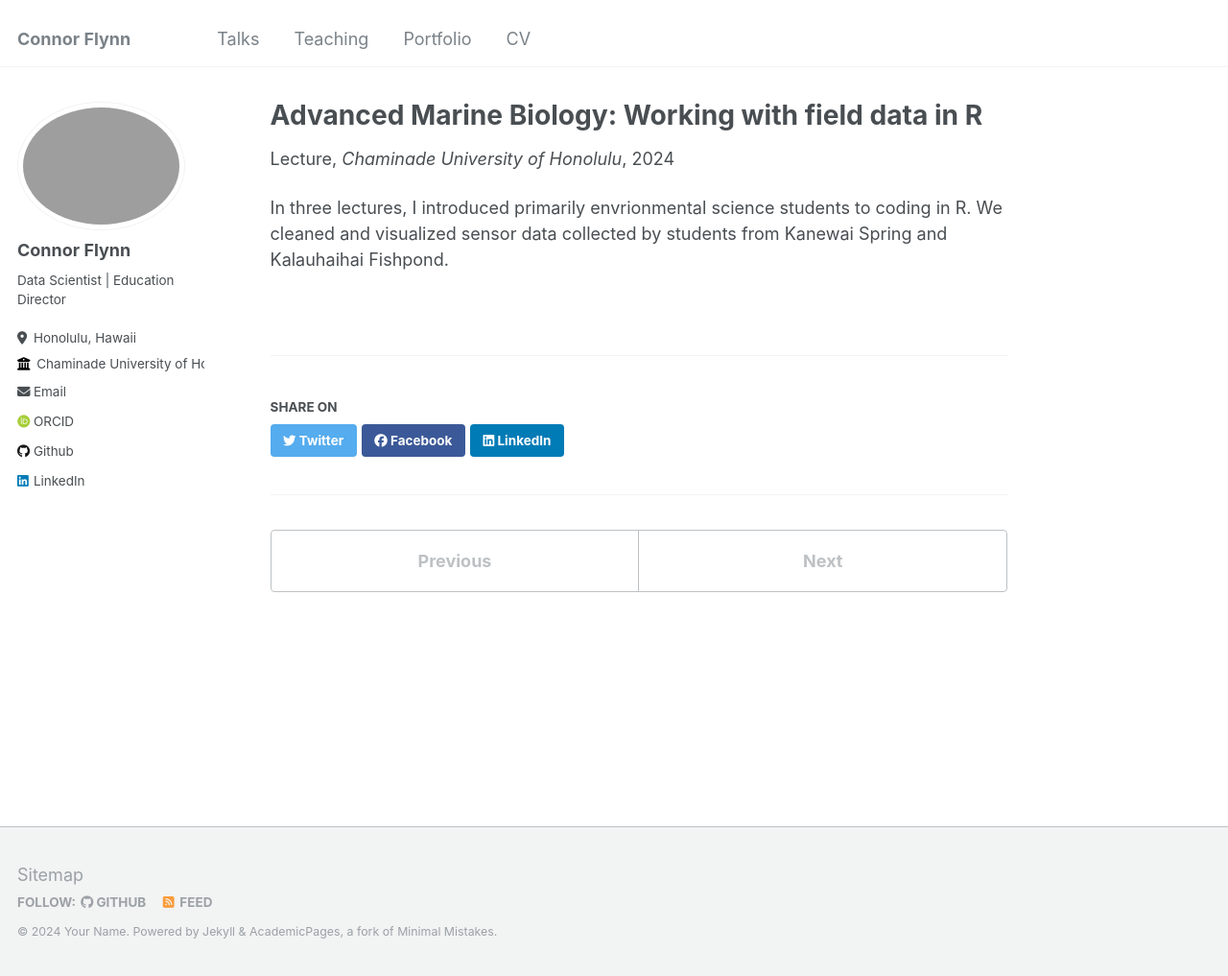
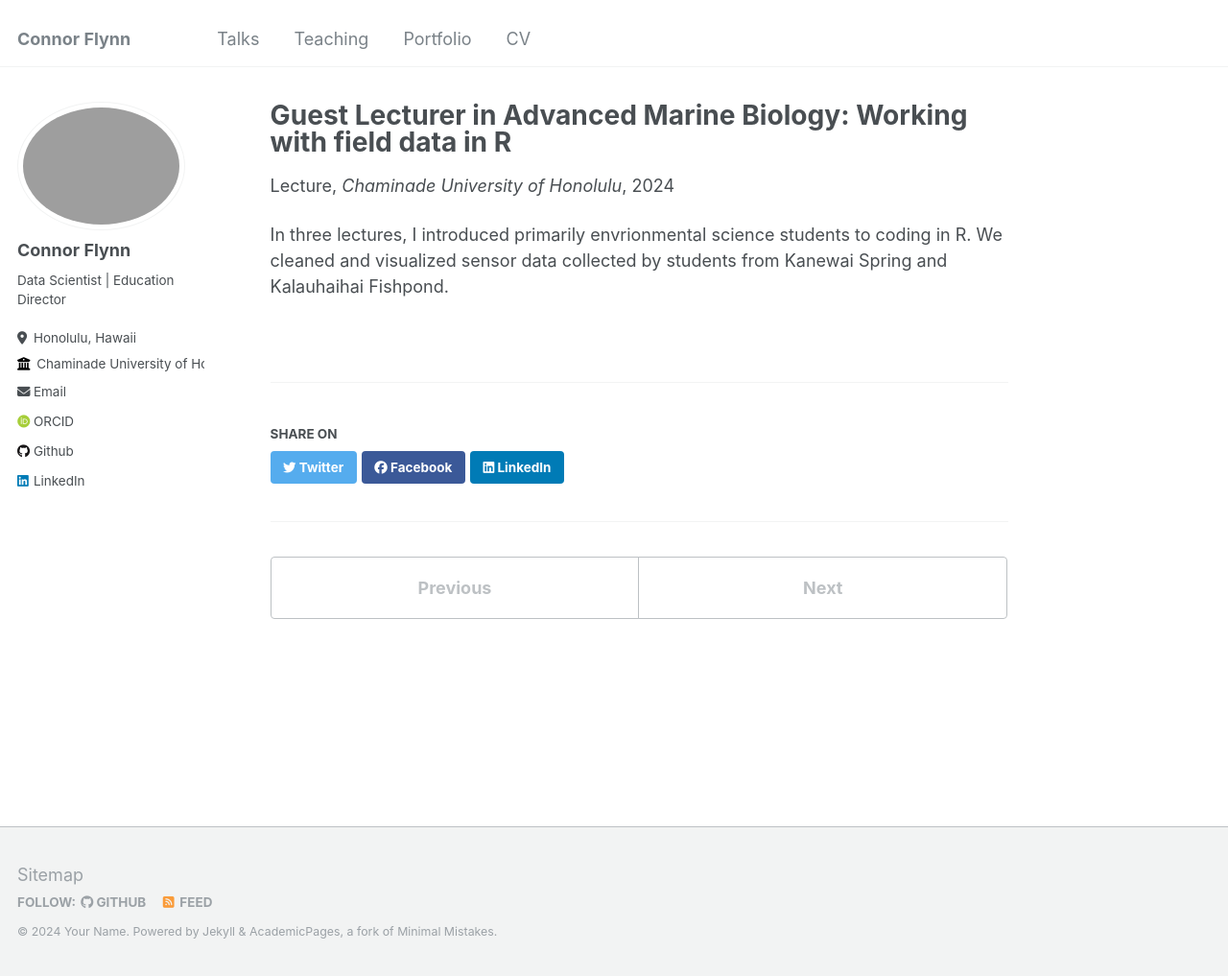
Before and after one commit to ConnorFlynn/ConnorFlynn.github.io, a Jekyll site: the page built from _teaching/2024-04-11-teaching.md, in a window 1280 px wide and 1017 px high. Shown: the whole window at 96% size. Built offline with Jekyll 4.4.1, drawn with Linux system fonts in a browser that asks for light colours; some web fonts are replaced.

Commit message:
Update 2024-04-11-teaching.md

```diff
--- a/_teaching/2024-04-11-teaching.md
+++ b/_teaching/2024-04-11-teaching.md
@@ -1,5 +1,5 @@
 ---
-title: "Advanced Marine Biology: Working with field data in R"
+title: "Guest Lecturer in Advanced Marine Biology: Working with field data in R"
 collection: teaching
 type: "Lecture"
 permalink: /teaching/2024-04-11
```
